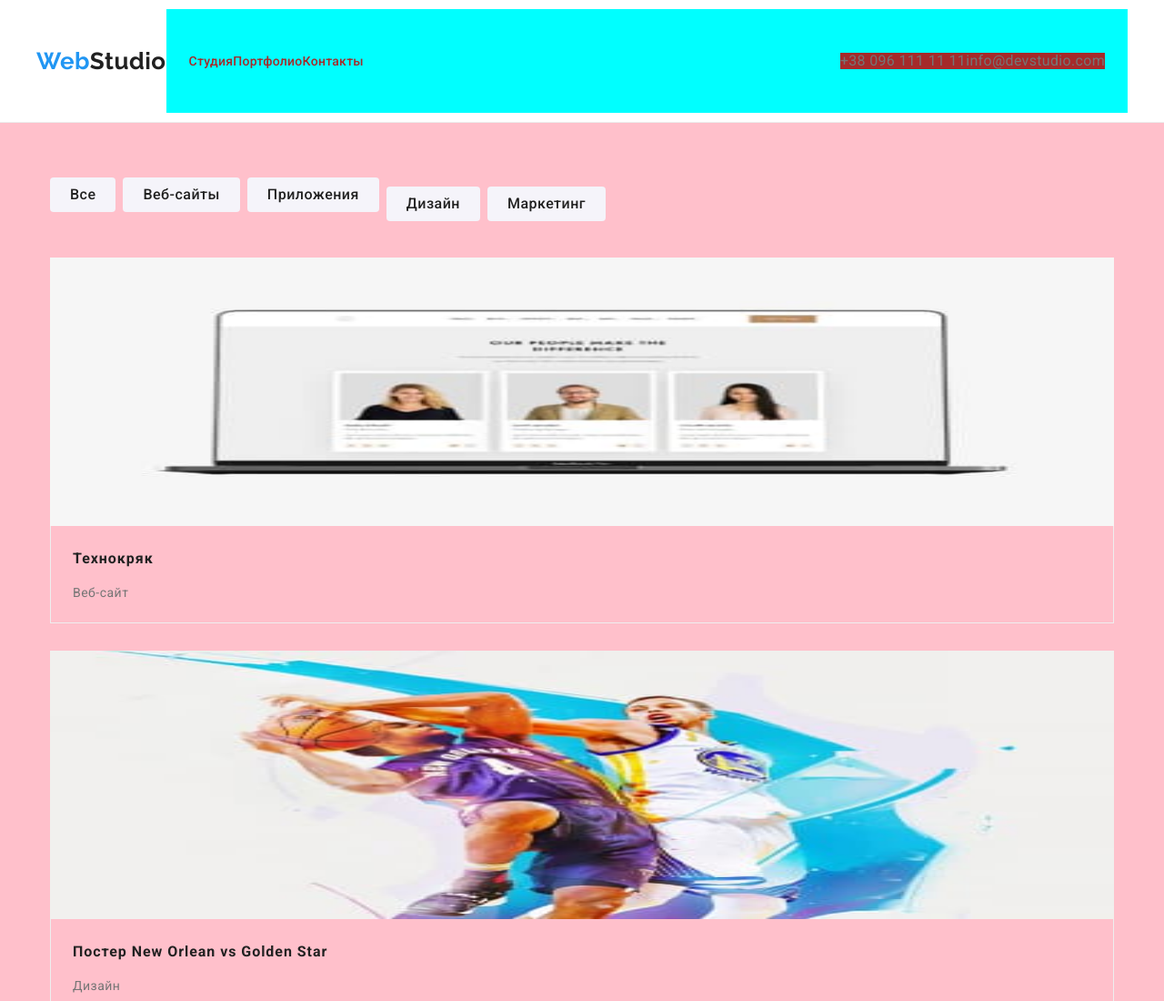
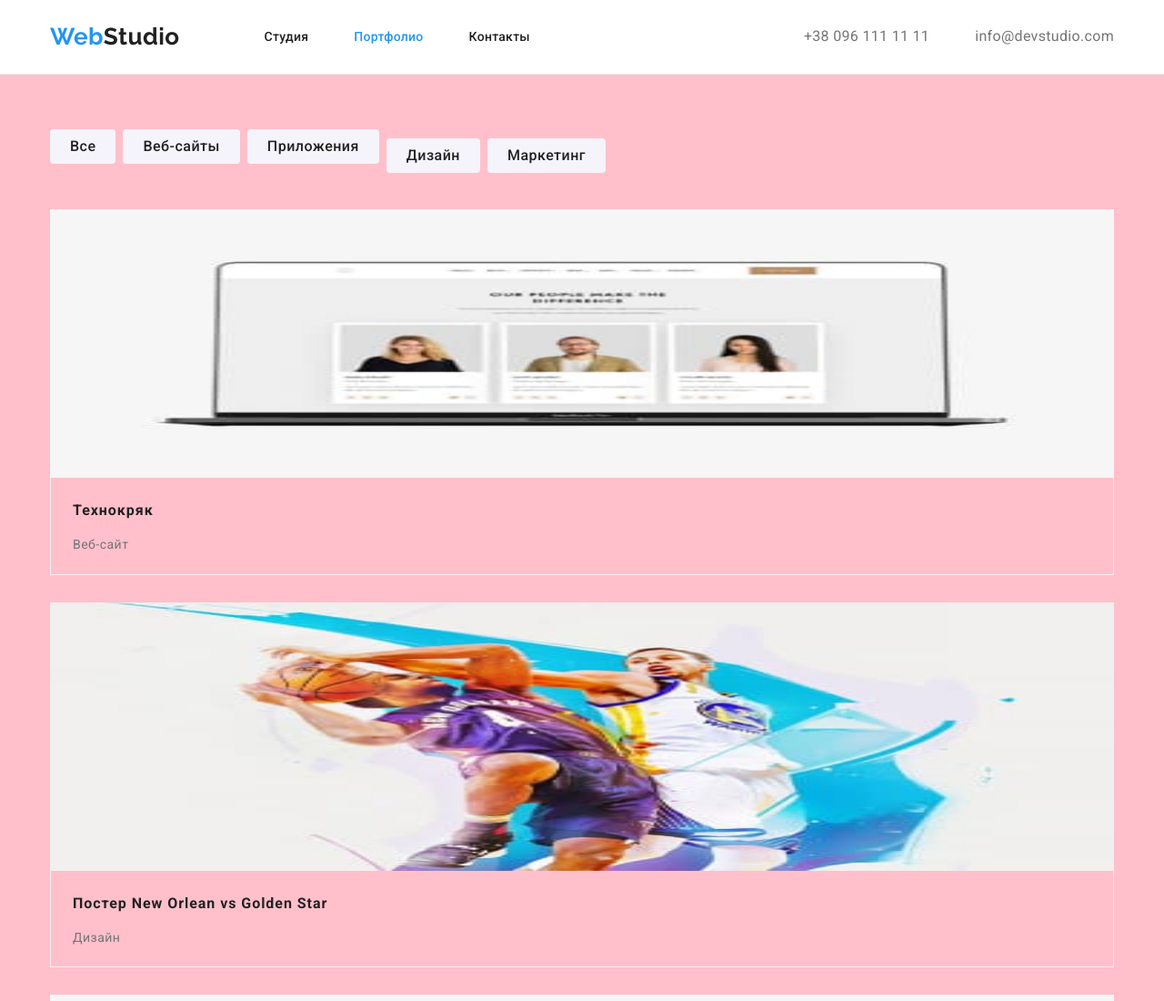
Before and after one commit to IhorKozloff/goit-markup-hw-08, a plain HTML site: page portfolio.html in a window 1280 px wide. Shown: the top 1100 px of the page at 91% size. Drawn offline with nearby package versions, Linux system fonts and the light colour scheme.

Commit message:
начало картинкам положено

```diff
--- a/sass/components/_header-menu.scss
+++ b/sass/components/_header-menu.scss
@@ -16,47 +16,7 @@
     }
 
 }
-@media screen and (min-width: 768px) {
-    .contacts-menu, .navigation, .contacts {
-        display: flex;
-    }
-    .contacts-menu {
-        position: static;
-        z-index: 0;
-        transform: translateX(0);
-        justify-content: space-between;
-        background-color: aqua;
-        .contacts-menu__close-btn, .social-links {
-            display: none;
-        }
-    }
 
-    .navigation {
-        .navigation__item:not(:first-child) {
-            margin-top: 0;
-        }
-       .navigation__link {
-            @include txt-p (14px, 1.17);
-            color: brown;
-        }
-    }
-    .contacts {
-        background-color: brown;
-        margin-top: 0px;
-        .contacts__link--fz12-34px {
-            @include txt-p (12px, 1.17);
-        }
-        .contacts__link--fz12-24px {
-            @include txt-p (12px, 1.17);
-        }
-        .contacts__item:not(:first-child) {
-            margin-top: 0px;
-        }
-    }
-
-
-
-}
 .navigation__item:not(:first-child) {
     margin-top: 38px;
 }
@@ -123,3 +83,68 @@
         fill: $Aqua-color;
     }
 }
+
+@media screen and (min-width: 768px) {
+    .header__logo {
+        margin-right: 88px;
+    }
+    .contacts-menu, .navigation {
+        @include dfcc;
+        margin: 0;
+        padding: 0;
+    }
+    .contacts-menu {
+        position: static;
+        z-index: 0;
+        transform: translateX(0);
+        justify-content: space-between;
+        .contacts-menu__close-btn, .social-links {
+            display: none;
+        }
+    }
+
+    .navigation {
+
+        .navigation__item {
+            margin-top: 0;
+        }
+        .navigation__item:not(:last-child) {
+            margin-right: 50px
+        }
+       .navigation__link {
+            @include txt-p (14px, 1.17);
+
+        }
+    }
+    .contacts {
+
+        margin-top: 0px;
+        display: block;
+        .contacts__link--fz12-34px {
+            @include txt-p (12px, 1.17);
+        }
+        .contacts__link--fz12-24px {
+            @include txt-p (12px, 1.17);
+        }
+        .contacts__item:not(:first-child) {
+            margin-top: 0px;
+        }
+    }
+}
+@media screen and (min-width: 1200px) {
+   .header__container {
+       width: 1200px;
+       padding: 25px 15px;
+       justify-content: center;
+
+   }
+   .header__logo{
+       margin-right: 93px;
+   }
+   .contacts {
+       @include dfcc;
+   }
+   .contacts__item:not(:last-child) {
+       margin-right: 50px;
+   }
+}
--- a/sass/components/_section-team.scss
+++ b/sass/components/_section-team.scss
@@ -1,11 +1,14 @@
+// .team__item {
+//     width: 100%;
+// }
 .team__item:not(:last-child) {
     margin-bottom: 30px;
 
 }
-.team__photo {
-    width: 100%;
-    height: 460px;
-}
+// .team__photo {
+//     width: 100%;
+
+// }
 
 .team__info-wrapper {
     padding-bottom: 24px;
@@ -36,7 +39,7 @@
         justify-content: space-between;
     }
     .team__item {
-        width: 354px;
+        // max-width: 354px;
         &:nth-child(n + 3){
             margin-bottom: 0;
         }
@@ -47,7 +50,7 @@
     .team {
         flex-direction: row;
         .team__item {
-             width: 270px;
+            // width: 100%;
              margin-bottom: 0;
 
         }
```
Also changed, not shown: index.html (+11 -1 lines), css/main.css, css/main.min.css, 2 other files.
